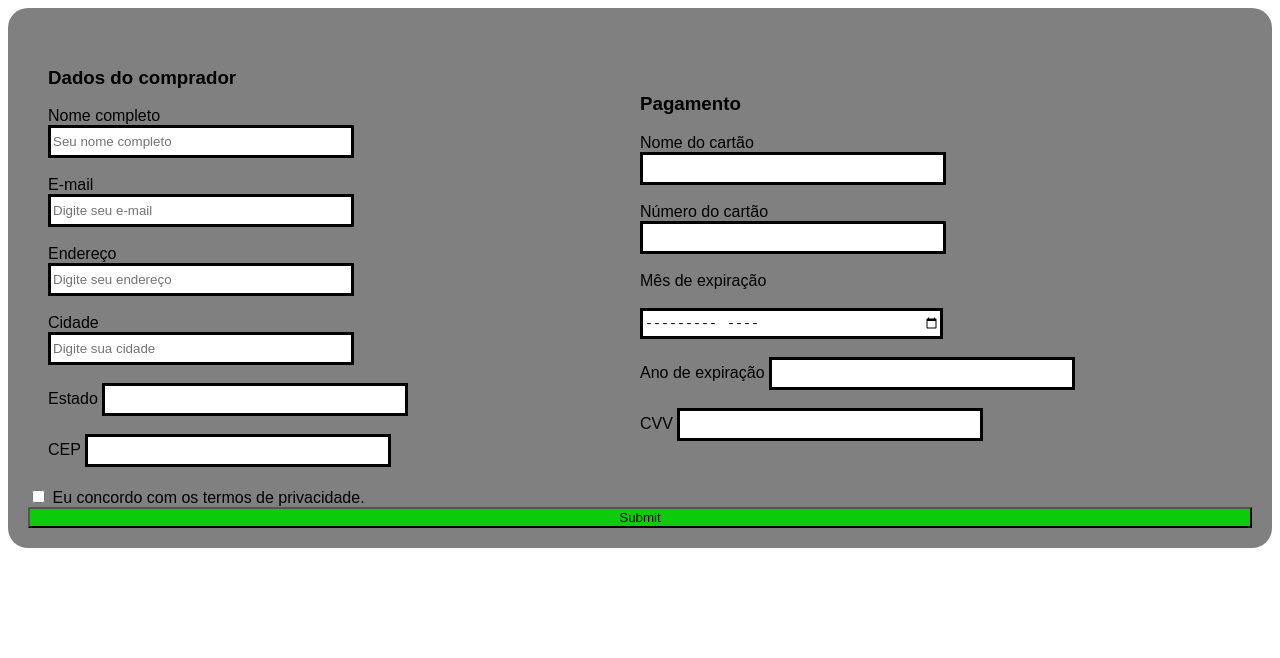
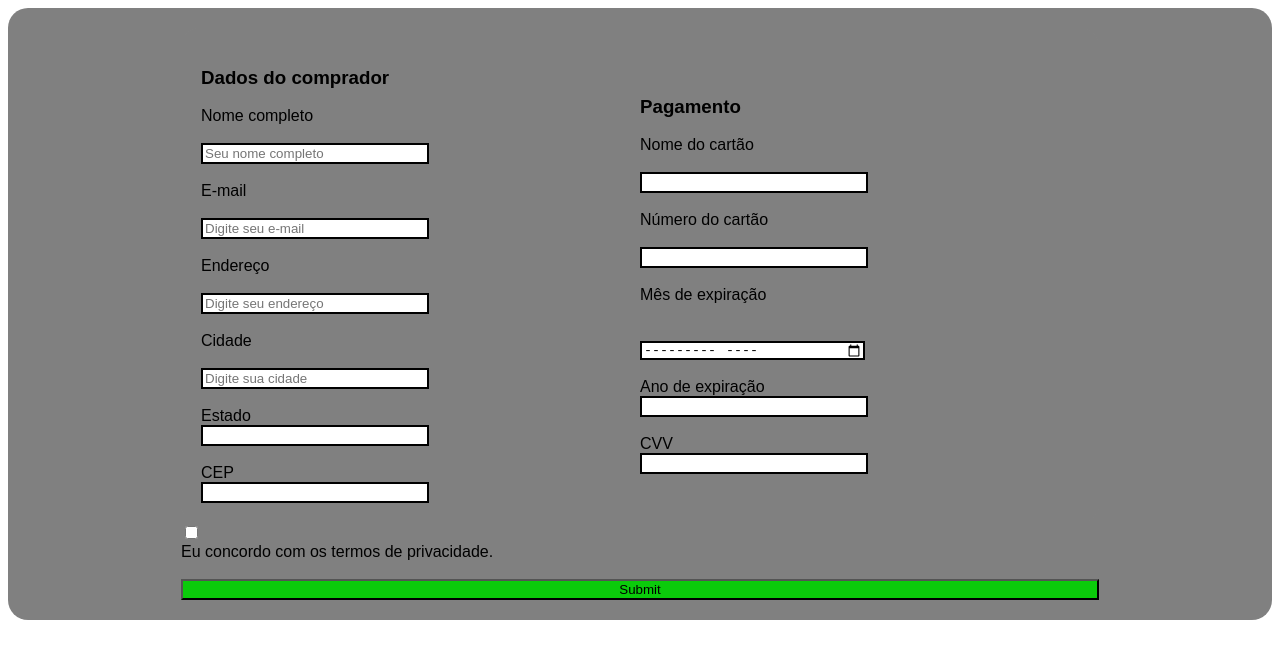
Before and after one commit to Davi-Severinokkj/atividades_html_css, a plain HTML site: page HTML E CSS/prática dia 18.08.2025/index.html in a window 1280 px wide. Drawn offline with Linux system fonts and the light colour scheme.

Commit message:
atividade

```diff
--- a/HTML E CSS/prática dia 18.08.2025/style.css
+++ b/HTML E CSS/prática dia 18.08.2025/style.css
@@ -14,22 +14,25 @@ body{
     background-color: rgb(255, 255, 255)
 }
 .col-75{
-    flex: 75%;
+    width: 75%;
 
 }
 
 .col-50{
-    flex: 50%;
+    width: 50%;
 }
 input[type="name"], [type="email"], [type="text"], [type="number"], [type="month"]{
-    border: 3px solid  ;
+    border: 2px solid  ;
     width: 50%;
-    height: 25px;
+    height: 15px;
 
 }
 input[type="submit"]{
-        width: 100%;
+    width: 100%;
     height: 100%;
     background-color: rgb(11, 203, 11);
     align-content: center;
 }
+label{
+    display: block;
+}
```
Also changed, not shown: HTML E CSS/prática dia 18.08.2025/index.html (+0 -1 lines).
